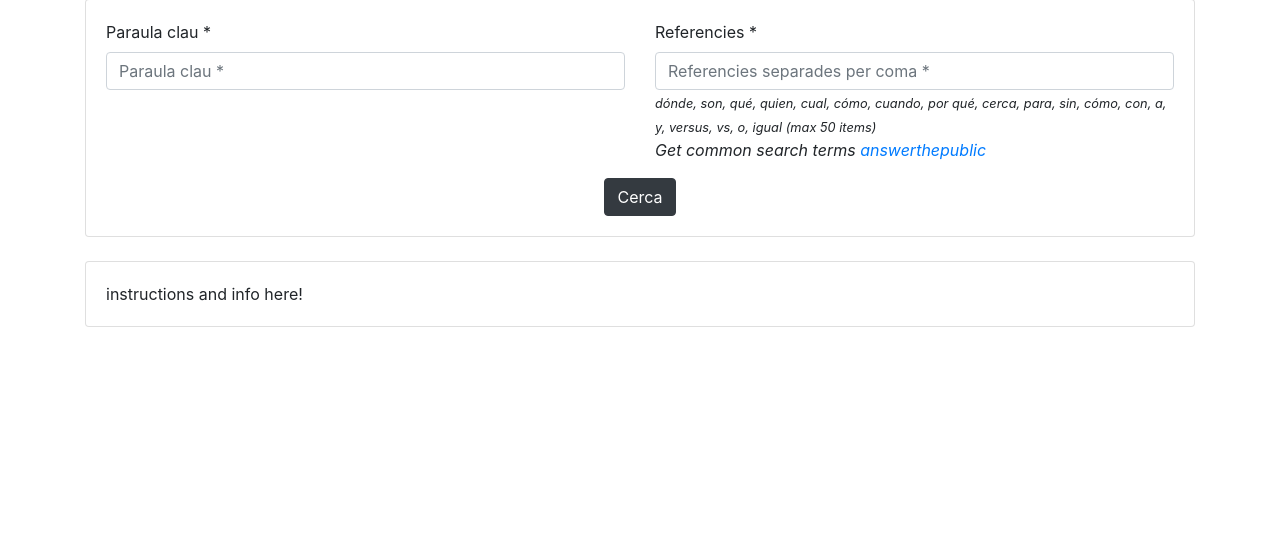
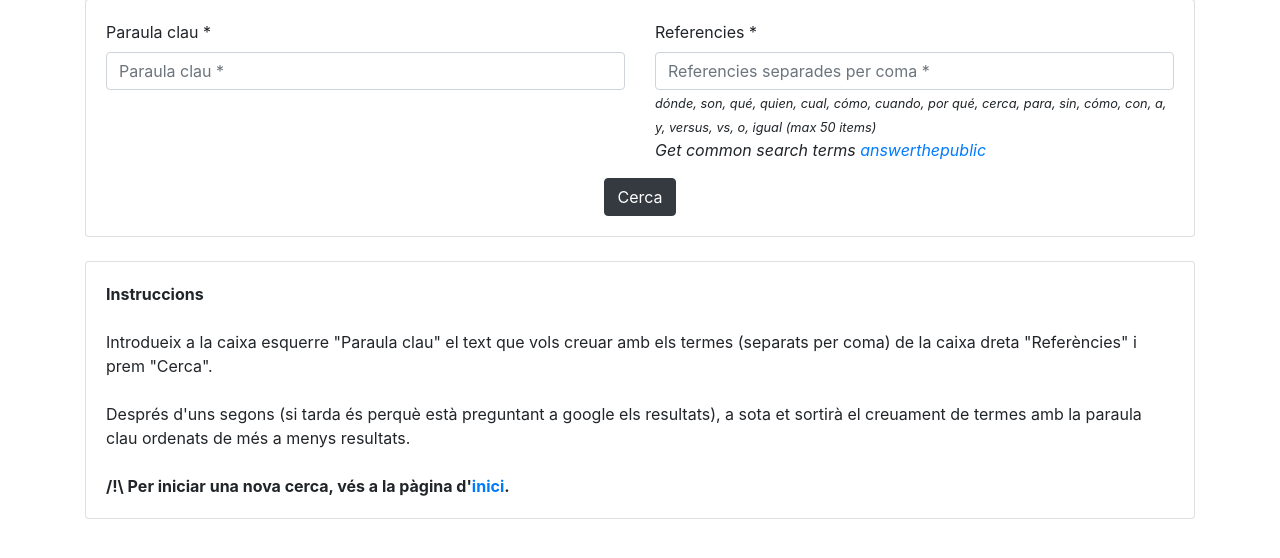
Before and after one commit to blackhold/gscrapper, a Django app: page / in a window 1280 px wide. Shown: the part 151-709 px from the top of the page. Run offline with Django 3.2, Linux system fonts and the light colour scheme; some libraries are stand-ins or nearby versions.

Commit message:
afegir instruccions

```diff
--- a/web/templates/index.html
+++ b/web/templates/index.html
@@ -66,7 +66,15 @@
         {% if nav.menu == "dashboard" %}
             <div class="row">
                 <div class="col">
-                    instructions and info here!
+                    <strong>Instruccions</strong>
+                    <br><br>
+                    Introdueix a la caixa esquerre "Paraula clau" el text que vols creuar amb els termes (separats per coma) de la caixa dreta "Referències" i prem "Cerca".
+                    <br><br>
+                    Després d'uns segons (si tarda és perquè està preguntant a google els resultats), a sota et sortirà el creuament de termes amb la paraula clau ordenats de més a menys resultats.
+                    <br><br>
+                    <strong>/!\ Per iniciar una nova cerca, vés a la pàgina d'<a href="/">inici</a>.</strong>
+
+
                 </div>
             </div>
 
```
